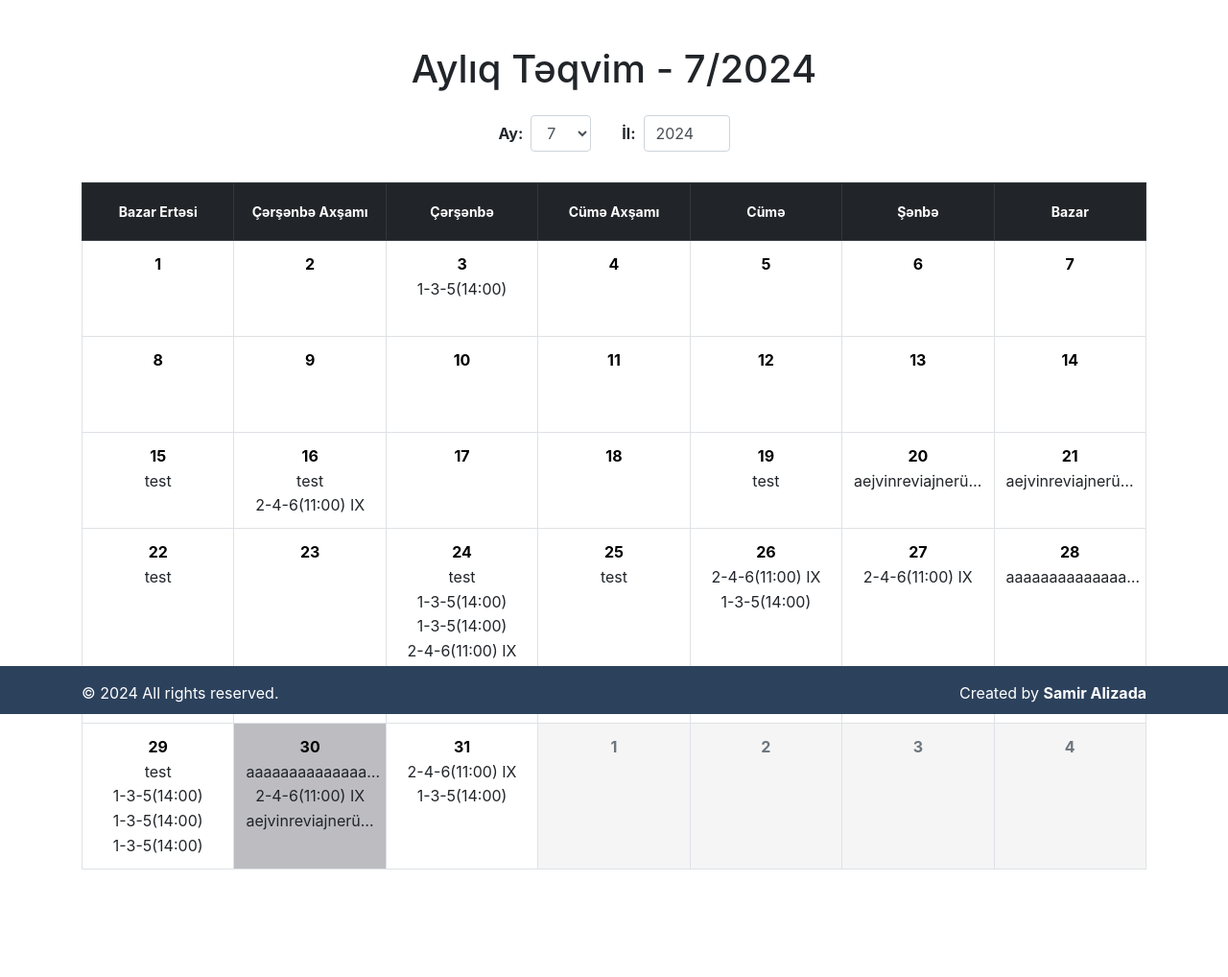
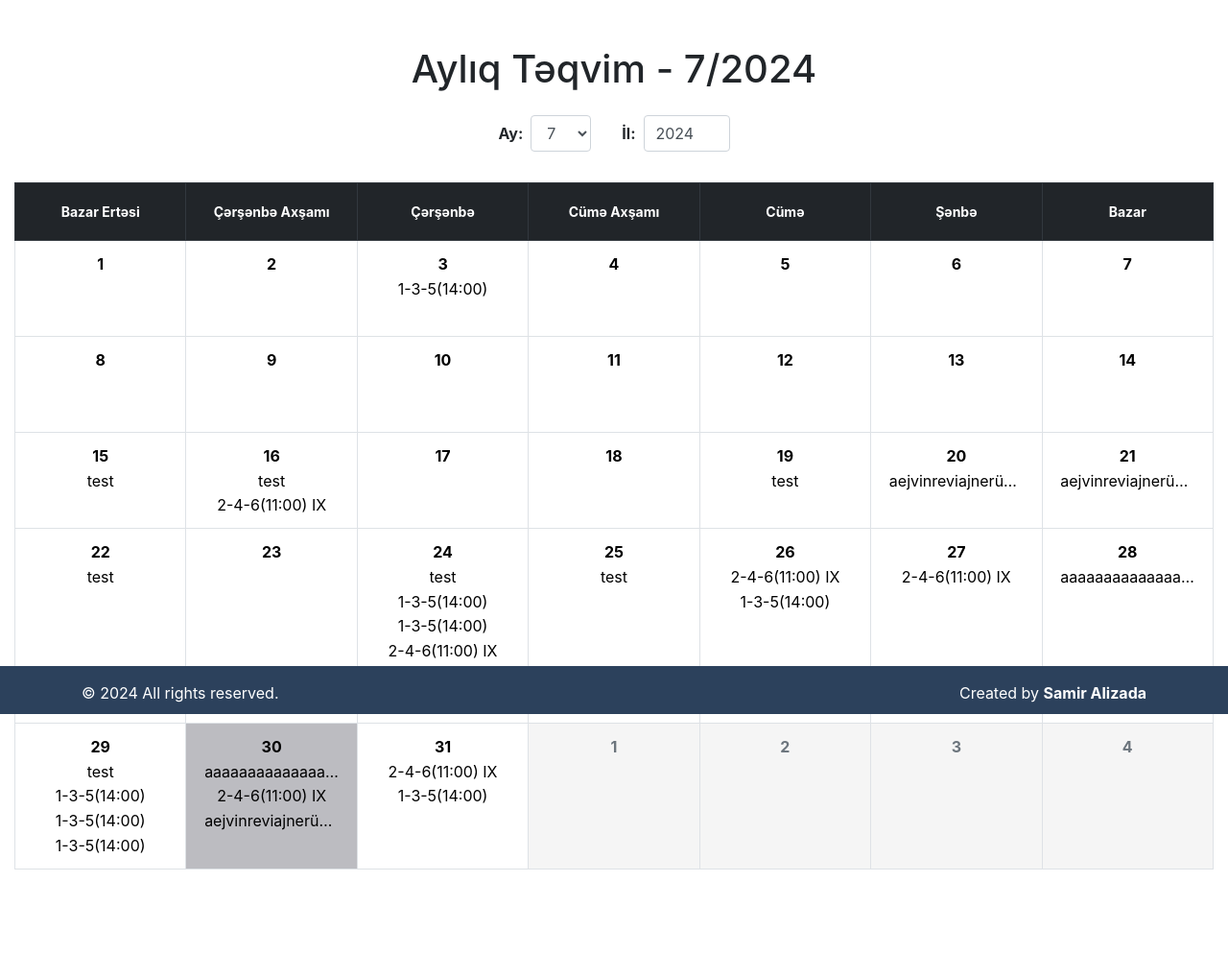
Before and after one commit to SamirAlizada/Tutor, a Django app: page /calendar/ in a window 1280 px wide. Shown: the part 56-1074 px from the top of the page at 96% size. Run offline with Django 4.2, Linux system fonts and the light colour scheme; data comes from the database, SQL or seed files in the repository; some libraries are stand-ins or nearby versions.

Commit message:
style: Refactor calendar styles and structure
- Added calendar-container class for better centering and padding.
- Removed unnecessary text-decoration and color inline styles from calendar links.
- Enhanced calendar day links to fill the entire cell.
- Updated calendar day cell styling for consistent appearance.
- Simplified calendar day styles and removed redundant CSS rules.

```diff
--- a/templates/calendar.html
+++ b/templates/calendar.html
@@ -7,9 +7,14 @@
         border: 2px solid #007bff;
     }
 
+    .calendar-container {
+        max-width: 1300px; /* Adjust the max-width as needed */
+        margin: 0 auto;
+        padding: 0 15px; /* Optional padding for some space on the sides */
+    }
+
     .calendar-table {
         width: 100%;
-        table-layout: fixed;
         border-collapse: collapse;
     }
 
@@ -26,13 +31,20 @@
     }
 
     .calendar-day {
-        width: 14.285%;
         height: 100px;
         vertical-align: top;
         text-align: center;
         padding: 10px;
         box-sizing: border-box;
         border: 1px solid #dee2e6;
+    }
+
+    .calendar-day a {
+        display: block;
+        width: 100%;
+        height: 100%;
+        text-decoration: none;
+        color: black;
     }
 
     .calendar-day ul {
@@ -43,16 +55,16 @@
 
     .calendar-day.text-muted {
         color: #6c757d;
-        background-color: #f5f5f5; /* Daha solgun arka plan rengi */
+        background-color: #f5f5f5;
     }
 
     .calendar-day.text-muted strong {
-        color: #6c757d; /* Daha solgun numaralar */
+        color: #6c757d;
     }
 
     .group-name {
         display: inline-block;
-        max-width: 140px; /* Adjust as needed */
+        max-width: 140px;
         white-space: nowrap;
         overflow: hidden;
         text-overflow: ellipsis;
@@ -60,7 +72,7 @@
     }
 </style>
 
-<div class="container mt-5">
+<div class="container mt-5 calendar-container">
     <h1 class="text-center mb-4">Aylıq Təqvim - {{ selected_month }}/{{ selected_year }}</h1>
 
     <form method="get" class="form-inline justify-content-center mb-4">
@@ -98,9 +110,8 @@
                 <tr>
                     {% for day, groups in week %}
                         <td class="calendar-day {% if day.month != selected_month %}text-muted{% endif %} {% if day == today %}current-day{% endif %}">
-                            <a style="text-decoration: none; color: black;" href="{% url 'day_detail' day.year day.month day.day %}">
+                            <a href="{% url 'day_detail' day.year day.month day.day %}">
                                 <strong>{{ day|date:"j" }}</strong>
-                            </a>
                                 <ul class="list-unstyled">
                                     {% for group in groups %}
                                         <li>
@@ -110,6 +121,7 @@
                                         </li>
                                     {% endfor %}
                                 </ul>
+                            </a>
                         </td>
                     {% endfor %}
                 </tr>
```
Lines whose indentation alone changed are shown as unchanged.
